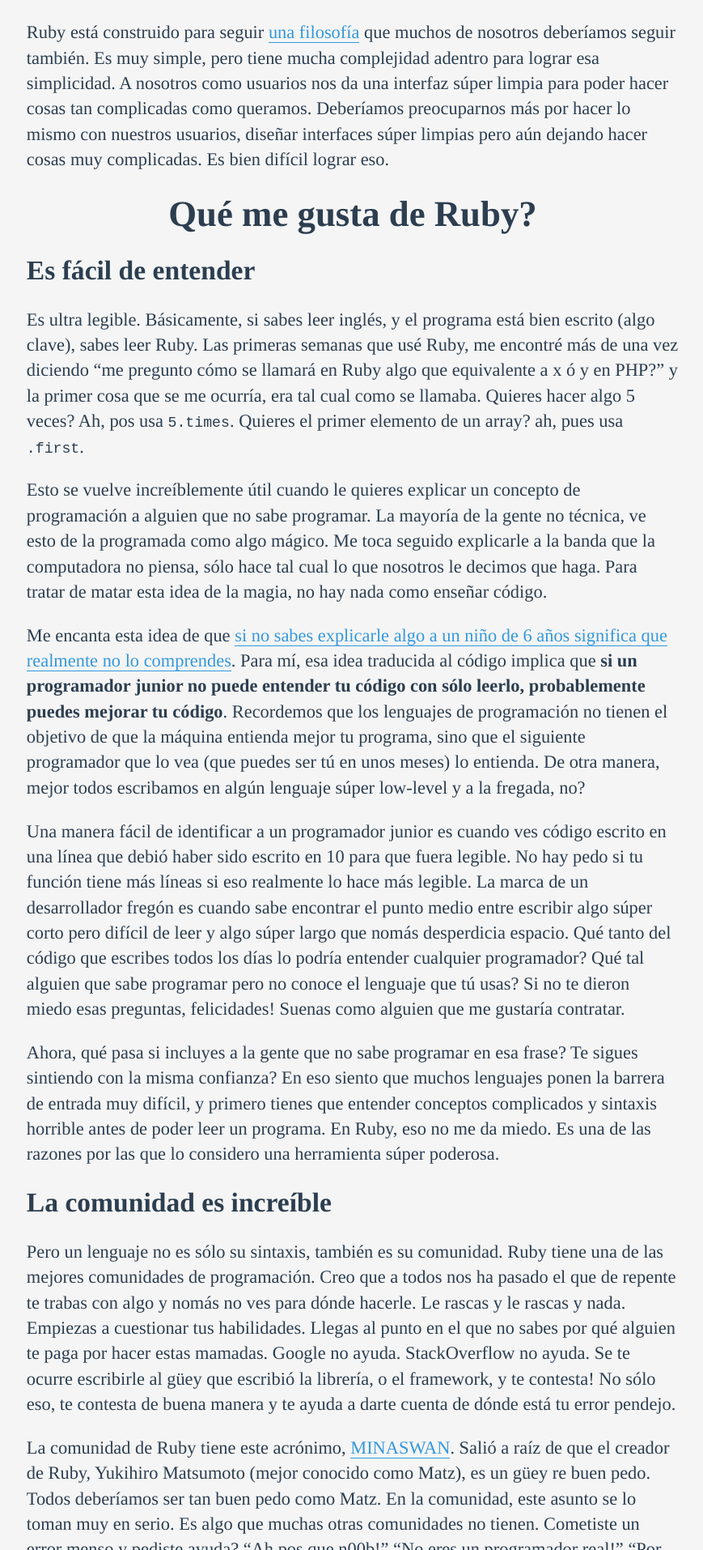
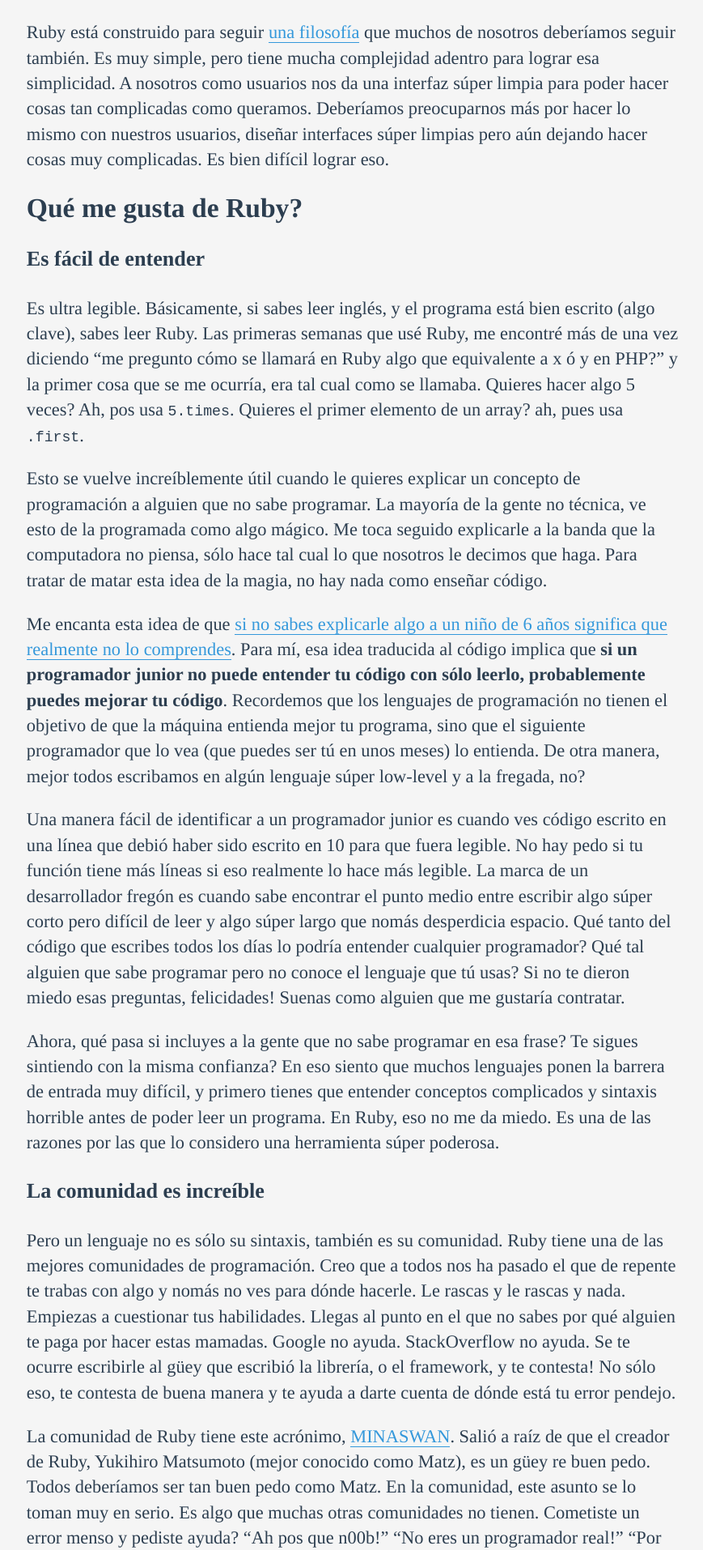
Before and after one commit to jaimerodas/jaimerodas.github.io, a Jekyll site: the page built from _posts/2019-04-11-por-que-sigo-usando-ruby.md, in a window 1280 px wide. Shown: the part 1084-2998 px from the top of the page at 81% size, without its empty margins (204-1073 px from the left). Built offline with Jekyll 4.4.1, drawn with Linux system fonts in a browser that asks for light colours; some web fonts are replaced.

Commit message:
Arregla títulos

```diff
--- a/_posts/2019-04-11-por-que-sigo-usando-ruby.md
+++ b/_posts/2019-04-11-por-que-sigo-usando-ruby.md
@@ -13,9 +13,9 @@
 
 Ruby está construido para seguir [una filosofía][2] que muchos de nosotros deberíamos seguir también. Es muy simple, pero tiene mucha complejidad adentro para lograr esa simplicidad. A nosotros como usuarios nos da una interfaz súper limpia para poder hacer cosas tan complicadas como queramos. Deberíamos preocuparnos más por hacer lo mismo con nuestros usuarios, diseñar interfaces súper limpias pero aún dejando hacer cosas muy complicadas. Es bien difícil lograr eso.
 
-# Qué me gusta de Ruby?
+## Qué me gusta de Ruby?
 
-## Es fácil de entender
+### Es fácil de entender
 
 Es ultra legible. Básicamente, si sabes leer inglés, y el programa está bien escrito (algo clave), sabes leer Ruby. Las primeras semanas que usé Ruby, me encontré más de una vez diciendo "me pregunto cómo se llamará en Ruby algo que equivalente a x ó y en PHP?" y la primer cosa que se me ocurría, era tal cual como se llamaba. Quieres hacer algo 5 veces? Ah, pos usa `5.times`. Quieres el primer elemento de un array? ah, pues usa `.first`.
 
@@ -27,31 +27,31 @@
 
 Ahora, qué pasa si incluyes a la gente que no sabe programar en esa frase? Te sigues sintiendo con la misma confianza? En eso siento que muchos lenguajes ponen la barrera de entrada muy difícil, y primero tienes que entender conceptos complicados y sintaxis horrible antes de poder leer un programa. En Ruby, eso no me da miedo. Es una de las razones por las que lo considero una herramienta súper poderosa.
 
-## La comunidad es increíble
+### La comunidad es increíble
 
 Pero un lenguaje no es sólo su sintaxis, también es su comunidad. Ruby tiene una de las mejores comunidades de programación. Creo que a todos nos ha pasado el que de repente te trabas con algo y nomás no ves para dónde hacerle. Le rascas y le rascas y nada. Empiezas a cuestionar tus habilidades. Llegas al punto en el que no sabes por qué alguien te paga por hacer estas mamadas. Google no ayuda. StackOverflow no ayuda. Se te ocurre escribirle al güey que escribió la librería, o el framework, y te contesta! No sólo eso, te contesta de buena manera y te ayuda a darte cuenta de dónde está tu error pendejo.
 
 La comunidad de Ruby tiene este acrónimo, [MINASWAN][4]. Salió a raíz de que el creador de Ruby, Yukihiro Matsumoto (mejor conocido como Matz), es un güey re buen pedo. Todos deberíamos ser tan buen pedo como Matz. En la comunidad, este asunto se lo toman muy en serio. Es algo que muchas otras comunidades no tienen. Cometiste un error menso y pediste ayuda? "Ah pos que n00b!" "No eres un programador real!" "Por qué no lo haces en node?" Huevos. Si sólo se llevan una cosa de esto, por favor que sea que hay que ser pacientes, tolerantes y buen pedo con los demás. Llévense la buenavibrez de la comunidad de Ruby y contágienla a las demás comunidades en las que participan.
 
-# Qué no está tan chido en Ruby?
+## Qué no está tan chido en Ruby?
 
-## Es lento
+### Es lento
 
 La queja principal de la *comunidá* es que es lento. Sí, si lo comparas con otros lenguajes, es re lento. Pero qué significa eso? Qué tanto te va a afectar? Si tu aplicación llega a un tamaño en el que Ruby no es una buena opción, qué envidia me das.
 
 GitHub, Twitter, Shopify y Airbnb son sólo algunos ejemplos de empresas que empezaron siendo simples aplicaciones de Rails. Es más, de esas, GitHub y Shopify siguen siendo aplicaciones (gigantes) de Rails. Airbnb todavía tiene mucho código de producción en Ruby. Gracias a la simplicidad de Ruby (y lo fregón que es Rails) la primer versión de Twitter se hizo en un fin de semana. Así que a menos de que tu aplicación o negocio sea de una escala que compita o supere a esas, para mí no es una excusa válida el que Ruby sea "lento".
 
-## "Ya pasó de moda"
+### "Ya pasó de moda"
 
 Esa es otra de las cosas negativas que escucho recurrentemente. Yo lo siento como un pro más que un contra. Me dice que los problemas grandes del lenguaje ya fueron resueltos. Chingos de veces. Está cañón que encuentres un problema nuevo en Ruby. Ya casi todo tiene una gema, o un artículo en Medium, o una respuesta en StackOverflow pa que sepas cómo hacerle. Los rubyistas seguimos siendo una comunidad fuerte e influyente. Tanto así que ya hay mucha banda que se fue de Ruby y empezó a meterle mano a otros lenguajes y les mejoraron cosas. JavaScript ya tiene un chingo de cosas que sacaron de Ruby. Elixir es Erlang disfrazado de Ruby. Esto está de huevos, quiere decir que cuando la gente me manda sus coding challenges en Elixir los puedo revisar! Esto también quiere decir que si aprendiste un lenguaje y quieres aprender el otro, te va a costar menos trabajo! El que Ruby ya sea un lenguaje maduro sólo quiere decir que te puedes sentir en completa confianza de correrlo en producción. Dejen de fregar con que ya pasó de moda.
 
-# Deberías hacer todo en Ruby?
+## Deberías hacer todo en Ruby?
 
 *Nel*. Ruby no es el *one true language* ni la respuesta a todos tus problmeas. Nada lo es. A mí me puede encantar, pero esa no es la idea que te vengo a vender. Hay cosas para las cuales no usaría, o de plano no se puede usar Ruby. Vas a procesar un chingo de archivos? Chance bash es la respuesta. Necesitas algo multi-threaded y a prueba de fallas? Igual investiga Go ó Elixir. Trabajas en front-end? Apuesto a que vas a usar JavaScript.
 
 Como recomendación general, no aprendas sólo un lenguaje. Puedes hacer muchas cosas en Ruby, pero no deberías de quedarte ahí. Siempre es bueno ver y aprender otras cosas. Es peligroso que tu única herramienta sea un martillo, porque entonces a todo le ves cara de clavo. Cada lenguaje, herramienta y comunidad tiene ideas diferentes. Es súper importante por lo menos estar al tanto de qué hacen y cómo hacen las cosas en otros lados, así uno hace las cosas mejor.
 
-# Ya pa' acabar
+## Ya pa' acabar
 
 Me encanta este lenguaje. Llevo usándolo casi 10 años. Hoy ya casi no programo profesionalmente. Cuando sí tengo que programar, usualmente lo hago en Ruby. Por qué? Porque se lo puedo enseñar a gente que no sabe programar y lo puedo explicar sin mayor problema. Porque si en algo me trabo, puedo encontrar la respuesta en friega. Porque aún si me encuentro con un problema nuevo, la comunidad es súper buen pedo y me ayudan. Porque aunque conozco más lenguajes, la mayoría de las veces es la manera más rápida que tengo de sacar algo de mi cabeza y ponerla en algo ejecutable. Finalmente, porque lo usamos en [Enconta][5].
 
```
